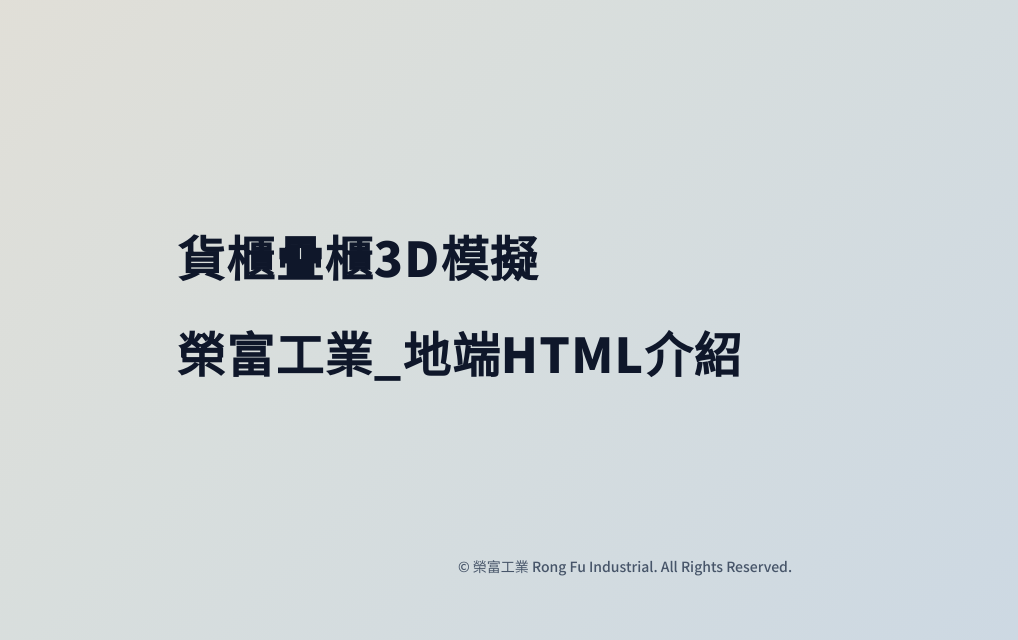
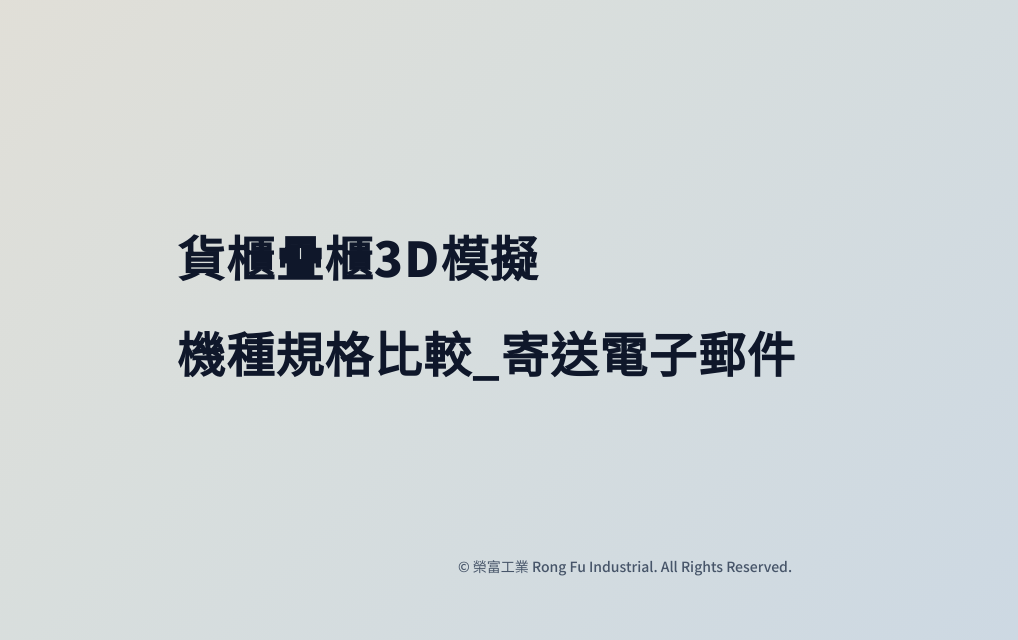
Before and after one commit to erichsueh88-tech/erichsueh88-tech.github.io, a plain HTML site: page index.html in a window 1280 px wide. Shown: the part 160-800 px from the top of the page, without its empty margins (15-1033 px from the left). Drawn offline with nearby package versions, Linux system fonts and the light colour scheme.

Commit message:
Update index.html

```diff
--- a/index.html
+++ b/index.html
@@ -85,8 +85,8 @@
 
       <!-- 案例二：榮富工業_地端HTML介紹 (點擊直接跳轉) -->
       <div class="group relative">
-        <a href="榮富工業_地端HTML流程實戰課程_最終修正版.html" class="case-link text-3xl sm:text-4xl md:text-5xl font-black text-slate-900 hover:text-slate-700 tracking-wide text-left flex items-center gap-4">
-          <span>榮富工業_地端HTML介紹</span>
+        <a href="code_artifact.html" class="case-link text-3xl sm:text-4xl md:text-5xl font-black text-slate-900 hover:text-slate-700 tracking-wide text-left flex items-center gap-4">
+          <span>機種規格比較_寄送電子郵件</span>
           <i class="fa-solid fa-arrow-right text-2xl opacity-0 group-hover:opacity-100 transition-opacity text-slate-700"></i>
         </a>
       </div>
```
